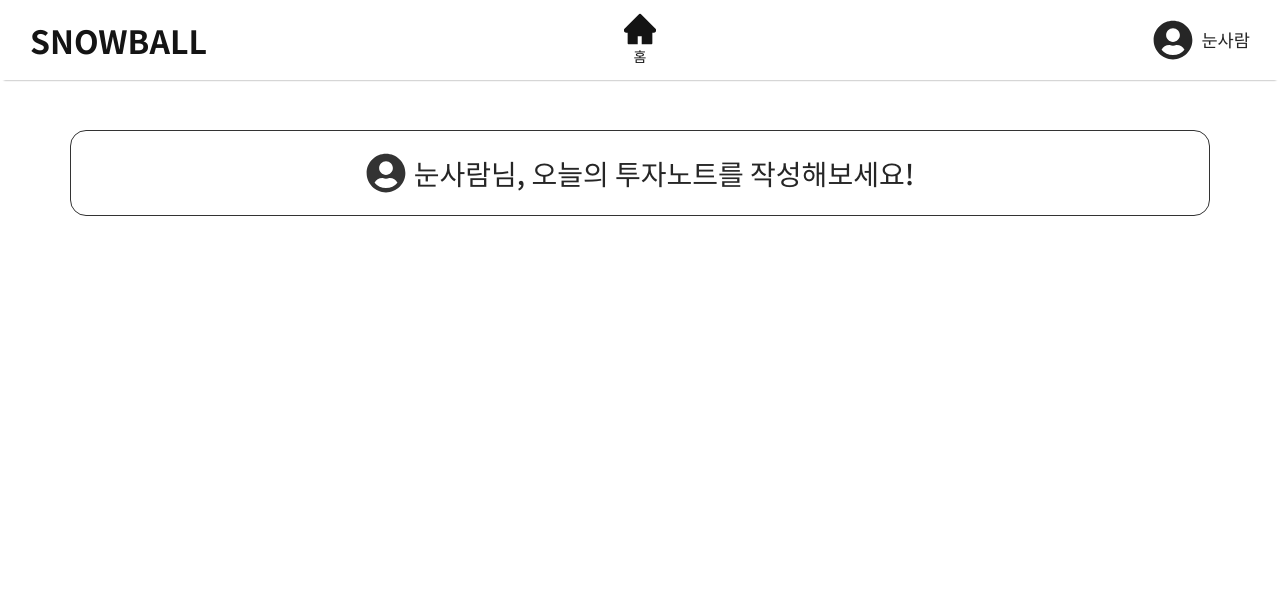
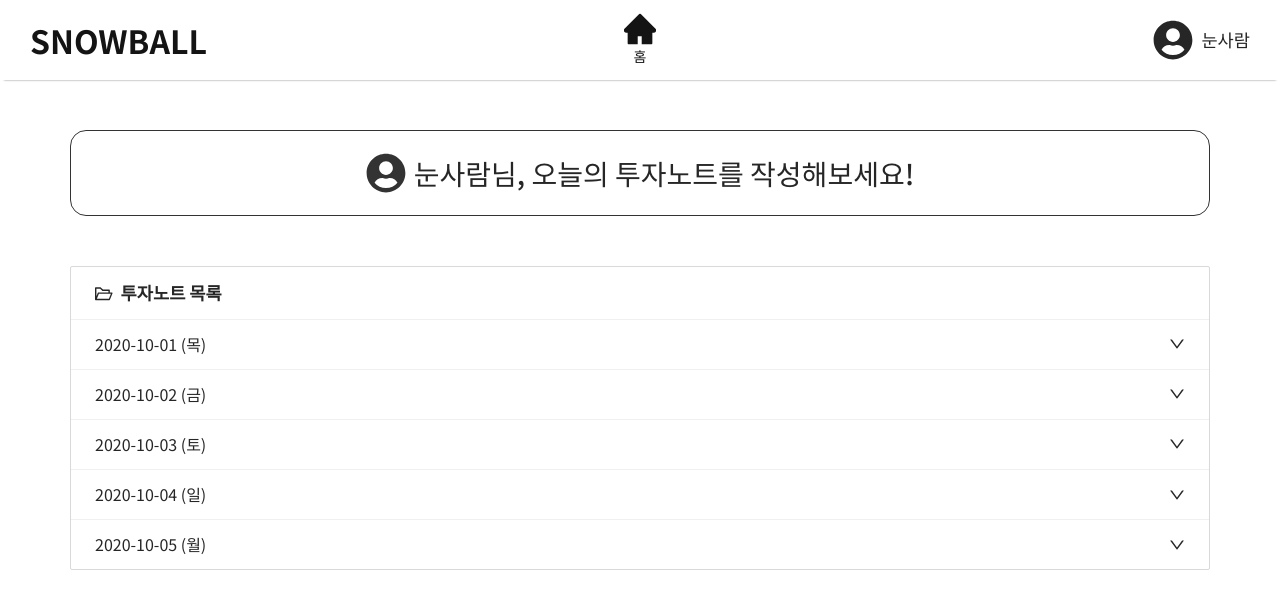
Before and after one commit to kiworkshop/snowball, a React (Create React App) app in the folder src/frontend/: page / in a window 1280 px wide. Both pictures are taken after a click on the button "테스트 유저 로그인". Shown: the top 608 px of the page. Built offline with nearby package versions, Linux system fonts and the light colour scheme.

Commit message:
[#39] 투자노트 목록 조회 UI

```diff
--- a/src/frontend/src/component/note/CreateNoteBanner.tsx
+++ b/src/frontend/src/component/note/CreateNoteBanner.tsx
@@ -14,6 +14,7 @@ const CreateNoteBannerWrapper = styled(Link)`
   border-radius: 16px;
   display: flex;
   justify-content: center;
+  margin-bottom: 50px;
   padding: 20px;
   transition: 0.3s;
   width: 100%;
--- /dev/null
+++ b/src/frontend/src/component/note/NoteList.tsx
@@ -0,0 +1,87 @@
+import React from 'react';
+import styled from 'styled-components';
+import { List } from 'antd';
+import { FolderOpenOutlined, DownOutlined } from '@ant-design/icons';
+import { setDate } from '../../lib/date';
+
+interface Note {
+  content: string;
+  date: string;
+}
+
+interface NoteListProps {
+  notes: Array<Note>;
+  selected: string;
+  onClickNote: (date: string) => void;
+}
+
+const ListHeader = styled.strong`
+  font-size: 1.1rem;
+`;
+
+const NoteWrapper = styled(List.Item)`
+  cursor: pointer;
+  display: flex;
+  flex-direction: column;
+  transition: 0.3s background;
+
+  &:hover {
+    background: #f5f5f5;
+  }
+`;
+
+const NoteDate = styled.div`
+  align-items: center;
+  display: flex;
+  font-size: 1rem;
+  justify-content: space-between;
+  width: 100%;
+`;
+
+const NoteContentWrapper = styled.div`
+  max-height: 0;
+  overflow: hidden;
+
+  &.selected {
+    max-height: 500px;
+    padding-top: 12px;
+    transition: 0.7s max-height ease-in-out;
+  }
+`;
+
+const NoteContent = styled.p`
+  line-height: 1.5;
+`;
+
+const NoteList: React.FC<NoteListProps> = ({
+  notes,
+  selected,
+  onClickNote,
+}) => {
+  return (
+    <List
+      header={
+        <ListHeader>
+          <FolderOpenOutlined style={{ marginRight: '8px' }} />
+          투자노트 목록
+        </ListHeader>
+      }
+      bordered
+      dataSource={notes}
+      renderItem={(note) => (
+        <NoteWrapper onClick={() => onClickNote(note.date)}>
+          <NoteDate>
+            {setDate(note.date)} <DownOutlined />
+          </NoteDate>
+          <NoteContentWrapper
+            className={selected === note.date ? 'selected' : ''}
+          >
+            <NoteContent>{note.content}</NoteContent>
+          </NoteContentWrapper>
+        </NoteWrapper>
+      )}
+    />
+  );
+};
+
+export default NoteList;
--- /dev/null
+++ b/src/frontend/src/container/note/NoteListContainer.tsx
@@ -0,0 +1,52 @@
+import React, { useState } from 'react';
+import NoteList from '../../component/note/NoteList';
+
+const notesDummy = [
+  {
+    content:
+      'Lorem ipsum dolor sit amet consectetur adipisicing elit. Quos provident repudiandae, architecto doloremque sunt suscipit asperiores accusamus optio fuga quam perspiciatis vero illum illo nemo consectetur dignissimos tempora reiciendis soluta?',
+    date: '20201001',
+  },
+  {
+    content:
+      'Lorem ipsum dolor sit amet consectetur adipisicing elit. Quos provident repudiandae, architecto doloremque sunt suscipit asperiores accusamus optio fuga quam perspiciatis vero illum illo nemo consectetur dignissimos tempora reiciendis soluta?',
+    date: '20201002',
+  },
+  {
+    content:
+      'Lorem ipsum dolor sit amet consectetur adipisicing elit. Quos provident repudiandae, architecto doloremque sunt suscipit asperiores accusamus optio fuga quam perspiciatis vero illum illo nemo consectetur dignissimos tempora reiciendis soluta?',
+    date: '20201003',
+  },
+  {
+    content:
+      'Lorem ipsum dolor sit amet consectetur adipisicing elit. Quos provident repudiandae, architecto doloremque sunt suscipit asperiores accusamus optio fuga quam perspiciatis vero illum illo nemo consectetur dignissimos tempora reiciendis soluta?',
+    date: '20201004',
+  },
+  {
+    content:
+      'Lorem ipsum dolor sit amet consectetur adipisicing elit. Quos provident repudiandae, architecto doloremque sunt suscipit asperiores accusamus optio fuga quam perspiciatis vero illum illo nemo consectetur dignissimos tempora reiciendis soluta?',
+    date: '20201005',
+  },
+];
+
+const NoteListContainer = () => {
+  const [selected, setSelected] = useState('');
+
+  const onClickNote = (date: string) => {
+    if (selected === date) {
+      setSelected('');
+    } else {
+      setSelected(date);
+    }
+  };
+
+  return (
+    <NoteList
+      notes={notesDummy}
+      selected={selected}
+      onClickNote={onClickNote}
+    />
+  );
+};
+
+export default NoteListContainer;
--- /dev/null
+++ b/src/frontend/src/lib/date.ts
@@ -0,0 +1,8 @@
+import moment from 'moment';
+
+export const setDate = (date: string) => {
+  const dayOfWeek = ['일', '월', '화', '수', '목', '금', '토'];
+  return `${moment(date).format('YYYY-MM-DD')} (${
+    dayOfWeek[moment(date).day()]
+  })`;
+};
--- a/src/frontend/src/pages/Main.tsx
+++ b/src/frontend/src/pages/Main.tsx
@@ -1,11 +1,13 @@
 import React from 'react';
 import Container from '../component/base/Container';
 import CreateNoteBannerContainer from '../container/note/CreateNoteBannerContainer';
+import NoteListContainer from '../container/note/NoteListContainer';
 
 const Main = () => {
   return (
     <Container style={{ padding: '50px 0' }}>
       <CreateNoteBannerContainer />
+      <NoteListContainer />
     </Container>
   );
 };
```
